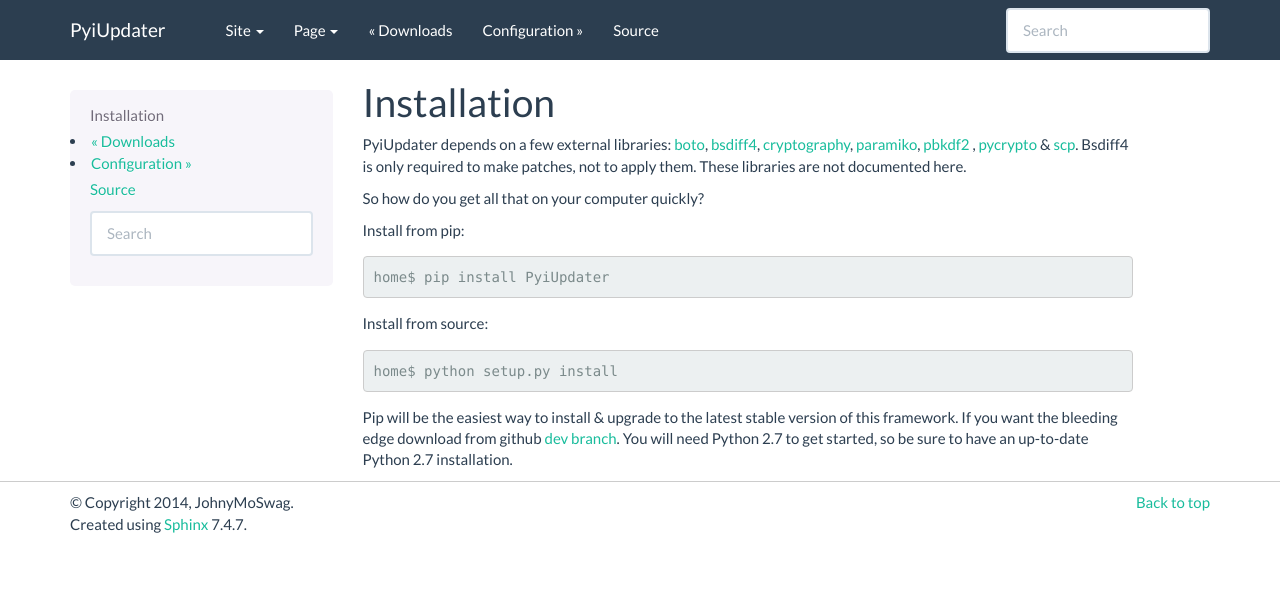
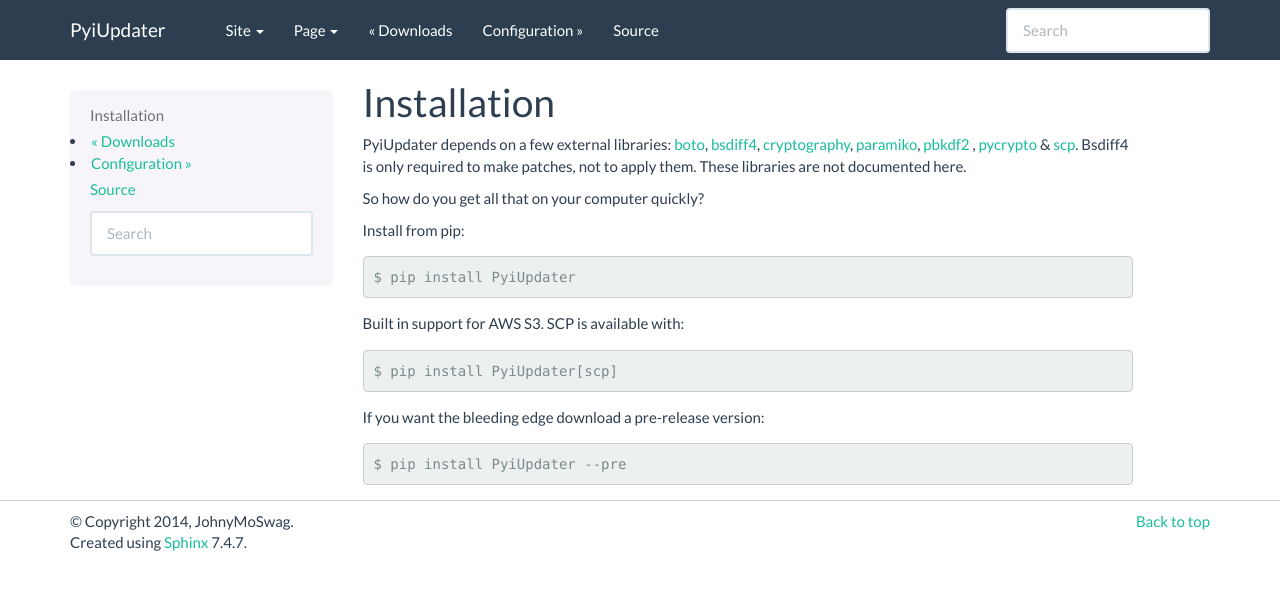
Before and after one commit to vkolev/PyiUpdater, a Sphinx documentation site: the page built from docs/installation.rst, in a window 1280 px wide. Shown: the top 590 px of the page. Built offline with Sphinx 7.4.7, drawn with Linux system fonts in a browser that asks for light colours; the version number could not be read and is left out.

Commit message:
doc update

```diff
--- a/docs/downloads.rst
+++ b/docs/downloads.rst
@@ -6,5 +6,5 @@
 
 Source Downloads:
 ~~~~~~~~~~~~~~~~~
-`zip <https://github.com/JohnyMoSwag/PyiUpdater/zipball/master>`_
+`zip file <https://github.com/JohnyMoSwag/PyiUpdater/zipball/master>`_
 `tarball <https://github.com/JohnyMoSwag/PyiUpdater/tarball/master>`_
--- a/docs/installation.rst
+++ b/docs/installation.rst
@@ -9,11 +9,12 @@
 
 Install from pip::
 
-    home$ pip install PyiUpdater
+    $ pip install PyiUpdater
 
-Install from source::
+Built in support for AWS S3. SCP is available with::
 
-    home$ python setup.py install
+    $ pip install PyiUpdater[scp]
 
-Pip will be the easiest way to install & upgrade to the latest stable
-version of this framework. If you want the bleeding edge download from github `dev branch <https://github.com/JohnyMoSwag/PyiUpdater/archive/dev.zip>`_. You will need Python 2.7 to get started, so be sure to have an up-to-date Python 2.7 installation.
+If you want the bleeding edge download a pre-release version::
+
+    $ pip install PyiUpdater --pre
```
Also changed, not shown: docs/folder_structure.rst (+13 -10 lines), docs/usage.rst (+6 -4 lines), readme.md (+3 -7 lines).
